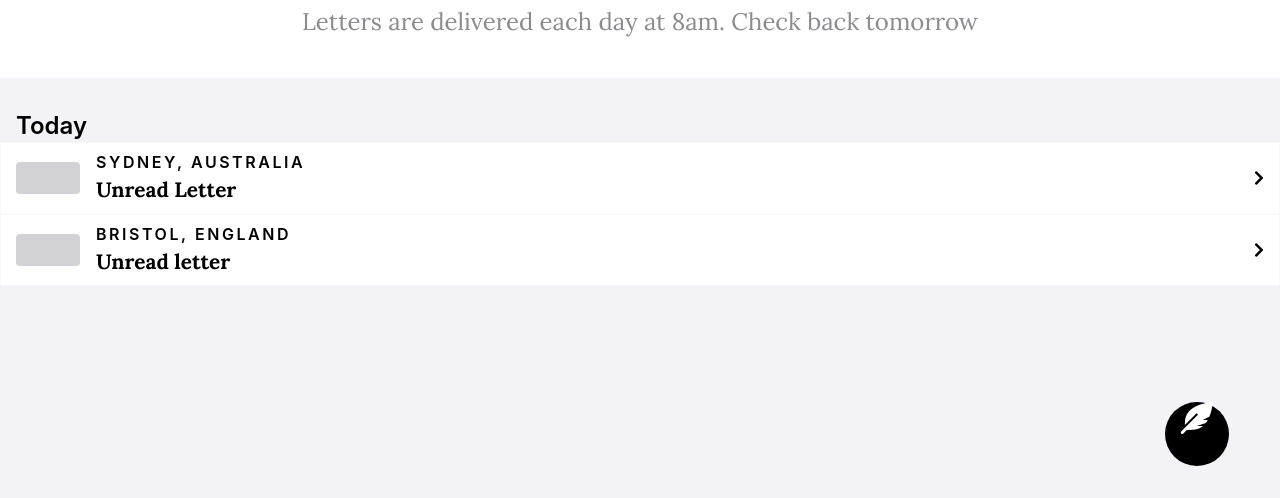
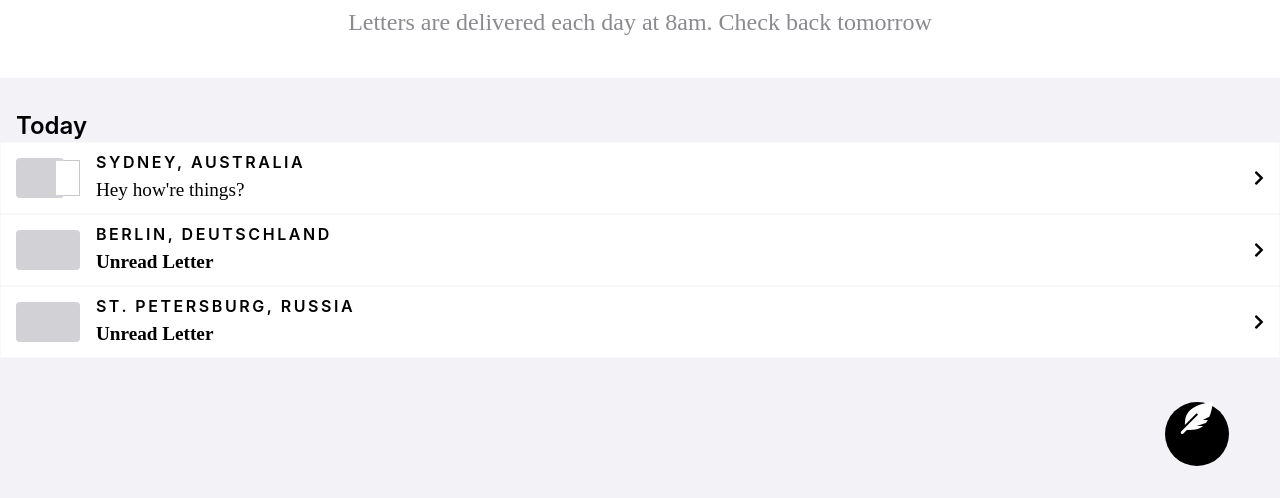
Before and after one commit to scottdh/postmanpat, a website with bundled scripts: page src/index.html in a window 1280 px wide. Shown: the part 302-800 px from the top of the page. Built offline with nearby package versions, Linux system fonts and the light colour scheme.

Commit message:
updated data object and created inbox from Reef

```diff
--- a/gulpfile.js
+++ b/gulpfile.js
@@ -20,8 +20,8 @@ function style() {
 function dev() {
   browserSync.init({
     server: {
-      baseDir: "./src"
-    }
+      baseDir: "./src",
+    },
   });
   gulp.watch("./scss/**/*.scss", style);
   gulp.watch("./src/**/*.html").on("change", browserSync.reload);
--- a/scss/_components.scss
+++ b/scss/_components.scss
@@ -83,7 +83,10 @@
     &__subtitle {
       margin: 0;
       font-weight: $bold;
-      font-size: 1.3em;
+      font-size: 1.2em;
+      &.--opened {
+        font-weight: $regular;
+      }
     }
 
     &__left {
@@ -102,9 +105,39 @@
 
     .envelopeIcon {
       width: 100%;
-      height: 2rem;
-      background-color: $grey4;
-      border-radius: 0.25rem;
+      display: flex;
+      flex-direction: row;
+      padding: 0;
+      align-items: center;
+      height: 2.5rem;
+
+      .envelope {
+        height: 100%;
+        margin: 0;
+        background-color: $grey4;
+        border-radius: 0.25rem;
+        width: 100%;
+      }
+      .letter {
+        margin: 0;
+        height: 90%;
+        background-color: white;
+        width: 20px;
+        border: 1px solid $grey3;
+        border-left: none;
+        width: 33%;
+        position: relative;
+
+        &::before {
+          content: "";
+          display: block;
+          position: absolute;
+          left: -8px;
+          width: 14px;
+          height: 100%;
+          background: white;
+        }
+      }
     }
   }
 }
--- a/scss/_theme.scss
+++ b/scss/_theme.scss
@@ -30,7 +30,7 @@ $systemFont: -apple-system, BlinkMacSystemFont, "Segoe UI", Roboto, Helvetica,
   Arial, sans-serif, "Apple Color Emoji", "Segoe UI Emoji", "Segoe UI Symbol";
 
 body {
-  font-family: "Lora", serif;
+  font-family: "NewYorkLarge-Regular", serif;
   font-size: 16px;
   width: 100%;
   background-color: $background;
--- a/src/js/inbox.js
+++ b/src/js/inbox.js
@@ -1,4 +1,4 @@
-(function() {
+(function () {
   var inbox = new Reef("#inbox", {
     data: {
       inbox: [
@@ -6,26 +6,30 @@
           sender: "Aaron Root",
           location: "Sydney, Australia",
           posted: new Date(),
+          opened: true,
+          subject: "Hey how're things?",
           content:
-            "<p>Maecenas nec vulputate dolor, vitae suscipit urna. Integer semper odio quam. Suspendisse volutpat felis nisi, quis auctor nunc elementum ut. Donec libero erat, fermentum at ex ac, pulvinar pellentesque libero. Sed ex purus, consequat a neque a, posuere dapibus est. Sed egestas egestas neque quis tincidunt. Nulla efficitur consectetur ante, non iaculis erat varius eget quis rutrum enim sit amet.</p>"
+            "<p>Maecenas nec vulputate dolor, vitae suscipit urna. Integer semper odio quam. Suspendisse volutpat felis nisi, quis auctor nunc elementum ut. Donec libero erat, fermentum at ex ac, pulvinar pellentesque libero. Sed ex purus, consequat a neque a, posuere dapibus est. Sed egestas egestas neque quis tincidunt. Nulla efficitur consectetur ante, non iaculis erat varius eget quis rutrum enim sit amet.</p>",
         },
         {
-          sender: "Helen Corbett",
-          location: "Sydney, Australia",
+          sender: "Angela Merkel",
+          location: "Berlin, Deutschland",
           posted: new Date(),
+          opened: false,
           content:
-            "<p>Maecenas nec vulputate dolor, vitae suscipit urna. Integer semper odio quam. Suspendisse volutpat felis nisi, quis auctor nunc elementum ut. Donec libero erat, fermentum at ex ac, pulvinar pellentesque libero. Sed ex purus, consequat a neque a, posuere dapibus est. Sed egestas egestas neque quis tincidunt. Nulla efficitur consectetur ante, non iaculis erat varius eget quis rutrum enim sit amet.</p>"
+            "<p>Maecenas nec vulputate dolor, vitae suscipit urna. Integer semper odio quam. Suspendisse volutpat felis nisi, quis auctor nunc elementum ut. Donec libero erat, fermentum at ex ac, pulvinar pellentesque libero. Sed ex purus, consequat a neque a, posuere dapibus est. Sed egestas egestas neque quis tincidunt. Nulla efficitur consectetur ante, non iaculis erat varius eget quis rutrum enim sit amet.</p>",
         },
         {
-          sender: "Helen Corbett",
-          location: "Sydney, Australia",
+          sender: "Ivana Onatop",
+          location: "St. Petersburg, Russia",
           posted: new Date(),
+          opened: false,
           content:
-            "<p>Maecenas nec vulputate dolor, vitae suscipit urna. Integer semper odio quam. Suspendisse volutpat felis nisi, quis auctor nunc elementum ut. Donec libero erat, fermentum at ex ac, pulvinar pellentesque libero. Sed ex purus, consequat a neque a, posuere dapibus est. Sed egestas egestas neque quis tincidunt. Nulla efficitur consectetur ante, non iaculis erat varius eget quis rutrum enim sit amet.</p>"
-        }
-      ]
+            "<p>Maecenas nec vulputate dolor, vitae suscipit urna. Integer semper odio quam. Suspendisse volutpat felis nisi, quis auctor nunc elementum ut. Donec libero erat, fermentum at ex ac, pulvinar pellentesque libero. Sed ex purus, consequat a neque a, posuere dapibus est. Sed egestas egestas neque quis tincidunt. Nulla efficitur consectetur ante, non iaculis erat varius eget quis rutrum enim sit amet.</p>",
+        },
+      ],
     },
-    template: function(props) {
+    template: function (props) {
       return `
     <section class="postDetails">
         <div class="postDetails__letterCount">
@@ -36,36 +40,35 @@
       </section>
       <section class="tableView">
         <h4 class="tableView__groupedSectionHeader">Today</h4>
-        <div class="tableView__row">
+        ${props.inbox
+          .map(function (letter) {
+            let html = `<div class="tableView__row">
           <div class="tableView__row__left">
-            <div class="envelopeIcon"></div>
+            <div class="envelopeIcon">
+            <div class="envelope"></div>
+            ${letter.opened ? `<div class='letter'></div>` : ``}
+            </div>
           </div>
           <div class="tableView__row__center">
-            <h5 class="tableView__row__title">Sydney, Australia</h5>
-            <p class="tableView__row__subtitle">Unread Letter</p>
+            <h5 class="tableView__row__title">${letter.location}</h5>
+            <p class="tableView__row__subtitle ${
+              letter.opened ? `--opened` : ``
+            }">${letter.opened ? letter.subject : `Unread Letter`}</p>
           </div>
           <div class="tableView__row__right">
             <i class="fas fa-chevron-right"></i>
           </div>
-        </div>
-        <div class="tableView__row">
-          <div class="tableView__row__left">
-            <div class="envelopeIcon"></div>
-          </div>
-          <div class="tableView__row__center">
-            <h5 class="tableView__row__title">Bristol, England</h5>
-            <p class="tableView__row__subtitle">Unread letter</p>
-          </div>
-          <div class="tableView__row__right">
-            <i class="fas fa-chevron-right"></i>
-          </div>
-        </div>
+        </div>`;
+            return html;
+          })
+          .join("")}
+
       </section>
       <button class="fab">
         <div class="icon"><i class="fas fa-feather-alt"></i></div>
       </button>
     `;
-    }
+    },
   });
 
   inbox.render();
```
Also changed, not shown: src/css/style.css.
